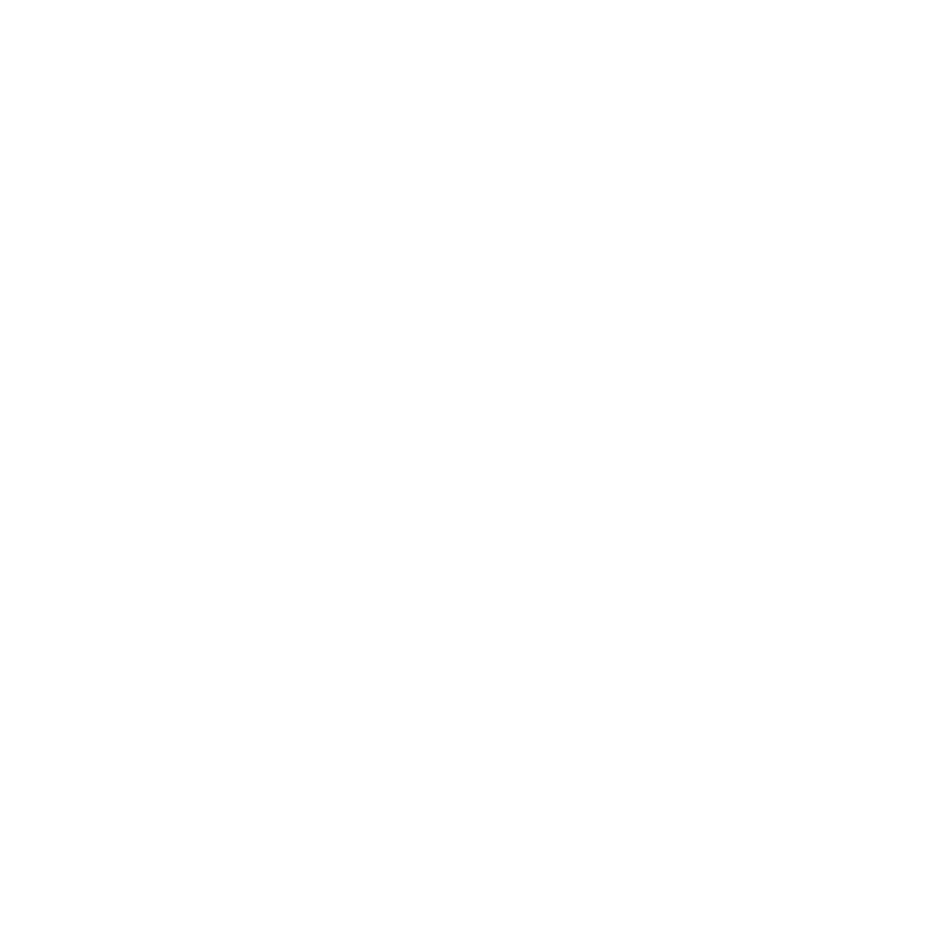
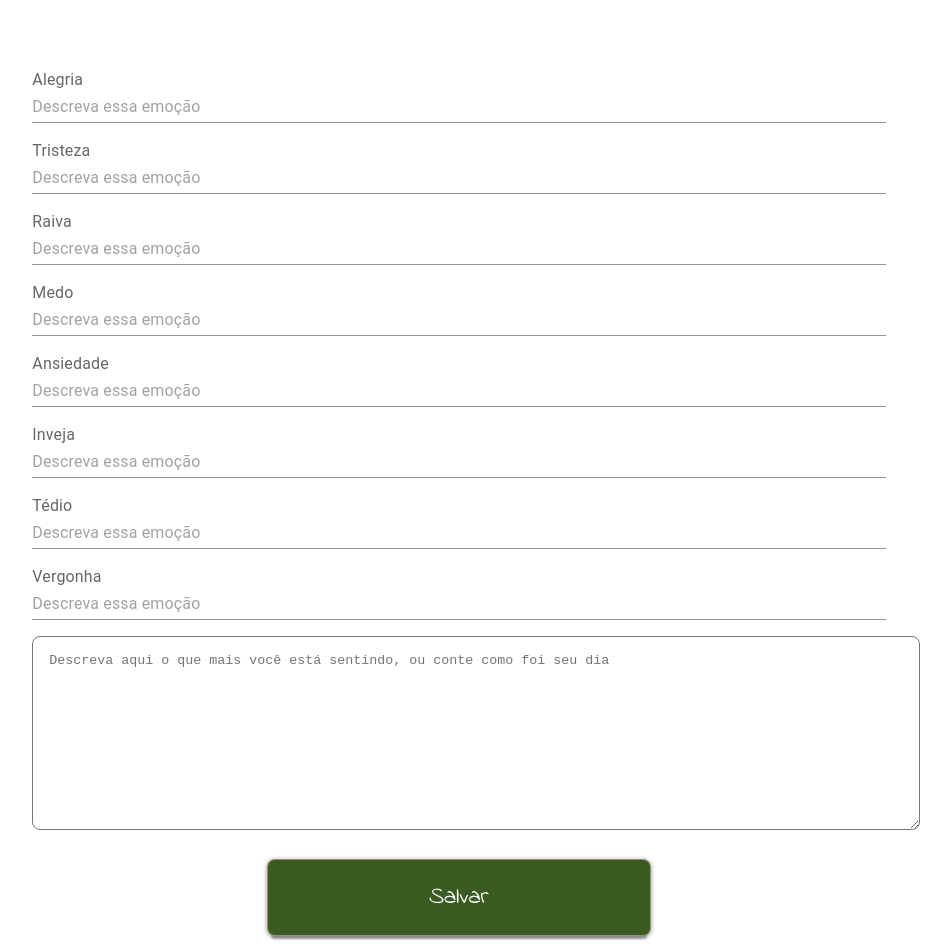
Before and after one commit to vih2021/app_terapeutico, a React (Create React App) app: page /emotion-log in a window 1280 px wide. Before the commit this address had no page. Shown: the part 100-1044 px from the top of the page, without its empty margins (181-1132 px from the left). Before the commit the page ends 800 px from the top, so only its background shows below. Built offline with nearby package versions, Linux system fonts and the light colour scheme.

Commit message:
adicionando relatorio de remoções e atendimento profissional

```diff
--- /dev/null
+++ b/src/css/EmotionLog.css
@@ -0,0 +1,95 @@
+html, body {
+  height: 100%;
+}
+
+#root{
+  height: 100%;
+}
+
+.Menu{
+  height: 100%;
+}
+
+.principal{
+  height: 100%;
+}
+
+#link{
+  text-decoration: none;
+  color: inherit;
+  width: 100%;
+  height: inherit;
+  display: flex;
+  justify-content: center;
+}
+
+.Items{
+  display: grid;
+  place-items: center;
+  width: 100%;
+  background-color: #FFFFFF;
+  height: 100%;
+}
+
+@import url('https://fonts.googleapis.com/css2?family=Julius+Sans+One&display=swap');
+#itemTitleEmotionLog{
+  font-family: "Julius Sans One", sans-serif;
+  font-weight: 400;
+  font-style: normal;
+  font-size: 24px;
+  margin-bottom: 70px;
+  margin-top: 70px;
+}
+
+@import url('https://fonts.googleapis.com/css2?family=Indie+Flower&display=swap');
+#itemRelatorio{
+  font-size: 150%;
+  font-style: normal;
+  margin: 1%;
+  box-shadow: rgba(0, 0, 0, 0.4) 0px 1px 5px, rgba(0, 0, 0, 0.3) 0px 7px 2px -4px;
+  border-radius: 8px;
+  color: #FFFFFF;
+  font-family: "Indie Flower", cursive;
+  text-align: center;
+  padding: 20px;
+  width: 40%;
+  height: auto;
+  size: auto;
+  background-color: #3A5B22;
+  border: 0.01px solid #ffdddd70;
+}
+
+#item:hover{
+  box-shadow: rgba(0, 0, 0, 0.17) 0px -23px 25px 0px inset, rgba(0, 0, 0, 0.15) 0px -36px 30px 0px inset, rgba(0, 0, 0, 0.1) 0px -79px 40px 0px inset, rgba(0, 0, 0, 0.06) 0px 2px 1px, rgba(0, 0, 0, 0.09) 0px 4px 2px, rgba(0, 0, 0, 0.09) 0px 8px 4px, rgba(0, 0, 0, 0.09) 0px 16px 8px, rgba(0, 0, 0, 0.09) 0px 32px 16px;
+}
+
+#itemProfissional{
+  font-size: 150%;
+  font-style: normal;
+  margin: 1%;
+  box-shadow: rgba(0, 0, 0, 0.4) 0px 1px 5px, rgba(0, 0, 0, 0.3) 0px 7px 2px -4px;
+  color: #000000;
+  font-family: "Indie Flower", cursive;
+  text-align: center;
+  padding: 3%;
+  width: 40%;
+  height: auto;
+  size: auto;
+  background-color: #D9D9D9;
+  border: 0.01px solid #ffdddd70;
+  border-radius: 8px;
+}
+
+#itemProfissional:hover{
+  color: white;
+  box-shadow: rgba(0, 0, 0, 0.01) 0px -23px 25px 0px inset, rgba(0, 0, 0, 0.15) 0px -36px 30px 0px inset, rgba(0, 0, 0, 0.001) 0px -79px 40px 0px inset, rgba(0, 0, 0, 0.06) 0px 2px 1px, rgba(0, 0, 0, 0.09) 0px 4px 2px, rgba(0, 0, 0, 0.09) 0px 8px 4px, rgba(0, 0, 0, 0.09) 0px 16px 8px, rgba(0, 0, 0, 0.09) 0px 32px 16px;
+}
+
+.input-container {
+  margin-bottom: 16px;
+  width: 100%;
+}
+
+.input-container * {
+  width: 100%;
+}
--- /dev/null
+++ b/src/css/Professional.css
@@ -0,0 +1,85 @@
+html, body {
+  height: 100%;
+}
+
+#root{
+  height: 100%;
+}
+
+.Menu{
+  height: 100%;
+}
+
+.principal{
+  height: 100%;
+}
+
+#link{
+  text-decoration: none;
+  color: inherit;
+  width: 100%;
+  height: inherit;
+  display: flex;
+  justify-content: center;
+}
+
+.Items{
+  display: grid;
+  place-items: center;
+  width: 100%;
+  background-color: #FFFFFF;
+  height: 100%;
+}
+
+@import url('https://fonts.googleapis.com/css2?family=Julius+Sans+One&display=swap');
+#itemTitleProfessional{
+  font-family: "Julius Sans One", sans-serif;
+  font-weight: 400;
+  font-style: normal;
+  font-size: 24px;
+  margin-bottom: 70px;
+}
+
+@import url('https://fonts.googleapis.com/css2?family=Indie+Flower&display=swap');
+#item{
+  font-size: 150%;
+  font-style: normal;
+  margin: 1%;
+  box-shadow: rgba(0, 0, 0, 0.4) 0px 1px 5px, rgba(0, 0, 0, 0.3) 0px 7px 2px -4px;
+  border-radius: 8px;
+  color: #FFFFFF;
+  font-family: "Indie Flower", cursive;
+  text-align: center;
+  padding: 3%;
+  width: 40%;
+  height: auto;
+  size: auto;
+  background-color: #3A5B22;
+  border: 0.01px solid #ffdddd70;
+}
+
+#item:hover{
+  box-shadow: rgba(0, 0, 0, 0.17) 0px -23px 25px 0px inset, rgba(0, 0, 0, 0.15) 0px -36px 30px 0px inset, rgba(0, 0, 0, 0.1) 0px -79px 40px 0px inset, rgba(0, 0, 0, 0.06) 0px 2px 1px, rgba(0, 0, 0, 0.09) 0px 4px 2px, rgba(0, 0, 0, 0.09) 0px 8px 4px, rgba(0, 0, 0, 0.09) 0px 16px 8px, rgba(0, 0, 0, 0.09) 0px 32px 16px;
+}
+
+#itemProfissional{
+  font-size: 150%;
+  font-style: normal;
+  margin: 1%;
+  box-shadow: rgba(0, 0, 0, 0.4) 0px 1px 5px, rgba(0, 0, 0, 0.3) 0px 7px 2px -4px;
+  color: #000000;
+  font-family: "Indie Flower", cursive;
+  text-align: center;
+  padding: 3%;
+  width: 40%;
+  height: auto;
+  size: auto;
+  background-color: #D9D9D9;
+  border: 0.01px solid #ffdddd70;
+  border-radius: 8px;
+}
+
+#itemProfissional:hover{
+  color: white;
+  box-shadow: rgba(0, 0, 0, 0.01) 0px -23px 25px 0px inset, rgba(0, 0, 0, 0.15) 0px -36px 30px 0px inset, rgba(0, 0, 0, 0.001) 0px -79px 40px 0px inset, rgba(0, 0, 0, 0.06) 0px 2px 1px, rgba(0, 0, 0, 0.09) 0px 4px 2px, rgba(0, 0, 0, 0.09) 0px 8px 4px, rgba(0, 0, 0, 0.09) 0px 16px 8px, rgba(0, 0, 0, 0.09) 0px 32px 16px;
+}
--- /dev/null
+++ b/src/pages/EmotionLog.js
@@ -0,0 +1,64 @@
+import '../css/EmotionLog.css';
+import { Grid, Input, InputLabel, TextareaAutosize } from '@mui/material';
+import { Link } from 'react-router-dom';
+
+
+export default function EmotionLog() {
+  return (
+    <Grid className="Menu" container direction="row" justifyContent="center" alignItems="center">
+      <Grid container item x={2} md={2} justifyContent="center"></Grid>
+      <Grid container item x={8} md={8} justifyContent="center">
+        <div className="Items">
+          <div id="itemTitleEmotionLog">Relatório emoções</div>
+          <div className="input-container">
+            <InputLabel>Alegria</InputLabel>
+            <Input type="text" placeholder="Descreva essa emoção" />
+          </div>
+          <div className="input-container">
+            <InputLabel>Tristeza</InputLabel>
+            <Input type="text" placeholder="Descreva essa emoção" />
+          </div>
+          <div className="input-container">
+            <InputLabel>Raiva</InputLabel>
+            <Input type="text" placeholder="Descreva essa emoção" />
+          </div>
+          <div className="input-container">
+            <InputLabel>Medo</InputLabel>
+            <Input type="text" placeholder="Descreva essa emoção" />
+          </div>
+          <div className="input-container">
+            <InputLabel>Ansiedade</InputLabel>
+            <Input type="text" placeholder="Descreva essa emoção" />
+          </div>
+          <div className="input-container">
+            <InputLabel>Inveja</InputLabel>
+            <Input type="text" placeholder="Descreva essa emoção" />
+          </div>
+          <div className="input-container">
+            <InputLabel>Tédio</InputLabel>
+            <Input type="text" placeholder="Descreva essa emoção" />
+          </div>
+          <div className="input-container">
+            <InputLabel>Vergonha</InputLabel>
+            <Input type="text" placeholder="Descreva essa emoção" />
+          </div>
+          <div className="input-container">
+            <TextareaAutosize
+              style={{
+                width: '100%',
+                height: '160px',
+                padding: '16px',
+                borderRadius: '8px'
+              }}
+              placeholder="Descreva aqui o que mais você está sentindo, ou conte como foi seu dia"
+            />
+          </div>
+          <Link id="link" to="#">
+            <div id="itemRelatorio">Salvar</div>
+          </Link>
+        </div>
+      </Grid>
+      <Grid container item x={2} md={2} justifyContent="center"></Grid>
+    </Grid>
+  );
+}
--- a/src/pages/Home.js
+++ b/src/pages/Home.js
@@ -1,20 +1,25 @@
-import '../css/home.css'
-import { Grid, Icon } from '@mui/material'
-import { Link } from 'react-router-dom'
+import '../css/home.css';
+import { Grid, Icon } from '@mui/material';
+import { Link } from 'react-router-dom';
 
-export default function Home(){
-
-    return(
+export default function Home() {
+  return (
     <>
       <Grid className="Menu" container direction="row" justifyContent="center" alignItems="center">
         <Grid container item x={2} md={2} justifyContent="center"></Grid>
         <Grid container item x={8} md={8} justifyContent="center">
-                        <div className='Items'>
+          <div className="Items">
             <div id="itemTitle">Área do Paciente</div>
-                            <Link id='link' to='/iaservice'><div id="item">Consultas com Inteligência Artificial</div></Link>
+            <Link id="link" to="/iaservice">
+              <div id="item">Consultas com Inteligência Artificial</div>
+            </Link>
             <div id="itemTitle">Área Compartilhada</div>
+            <Link id="link" to="/professional">
               <div id="item">Consultas com Profissional Especializado</div>
-                            <div id="item">Relatório do Paciente</div>
+            </Link>
+            <Link id="link" to="/emotion-log">
+              <div id="item">Relatório de Emoções</div>
+            </Link>
             <div id="itemTitle">Área do Profissional</div>
             <div id="itemProfissional">Relatório by Inteligência Artificial</div>
           </div>
@@ -22,5 +27,5 @@ export default function Home(){
         <Grid container item x={2} md={2} justifyContent="center"></Grid>
       </Grid>
     </>
-    )
+  );
 }
--- /dev/null
+++ b/src/pages/Professional.js
@@ -0,0 +1,26 @@
+import '../css/Professional.css';
+import { Grid } from '@mui/material';
+import { Link } from 'react-router-dom';
+
+export default function Professional() {
+  return (
+    <Grid className="Menu" container direction="row" justifyContent="center" alignItems="center">
+      <Grid container item x={2} md={2} justifyContent="center"></Grid>
+      <Grid container item x={8} md={8} justifyContent="center">
+        <div className="Items">
+          <div id="itemTitleProfessional">Consulta com profissional especializado</div>
+          <Link id="link" to="/iaservice">
+            <div id="item">Selecione o profissional desejado</div>
+          </Link>
+          <Link id="link" to="/professional">
+            <div id="item">Iniciar consulta</div>
+          </Link>
+          <Link id="link" to="/home">
+            <div id="itemProfissional">Voltar ao menu principal</div>
+          </Link>
+        </div>
+      </Grid>
+      <Grid container item x={2} md={2} justifyContent="center"></Grid>
+    </Grid>
+  );
+}
--- a/src/routes.js
+++ b/src/routes.js
@@ -1,16 +1,20 @@
-import Home from './pages/Home.js'
-import { Route, Routes} from 'react-router-dom'
-import Login from './pages/Login.js'
-import Signup from './pages/Signup.js'
-import IAService from './pages/IAService.js'
+import Home from './pages/Home.js';
+import { Route, Routes } from 'react-router-dom';
+import Login from './pages/Login.js';
+import Signup from './pages/Signup.js';
+import IAService from './pages/IAService.js';
+import Professional from './pages/Professional.js';
+import EmotionLog from './pages/EmotionLog.js';
 
-export default function routes(){
-    return(
-        <Routes>
-            <Route path='/login' element={<Login/>}/>
-            <Route path='/home' element={<Home/>}/>
-            <Route path='/signup' element={<Signup/>}/>
-            <Route path='/iaservice' element={<IAService/>}/>
-        </Routes>
-    )
+export default function routes() {
+  return (
+    <Routes>
+      <Route path="/login" element={<Login />} />
+      <Route path="/home" element={<Home />} />
+      <Route path="/signup" element={<Signup />} />
+      <Route path="/iaservice" element={<IAService />} />
+      <Route path="/professional" element={<Professional />} />
+      <Route path="/emotion-log" element={<EmotionLog />} />
+    </Routes>
+  );
 }
```
Lines whose indentation alone changed are shown as unchanged.
